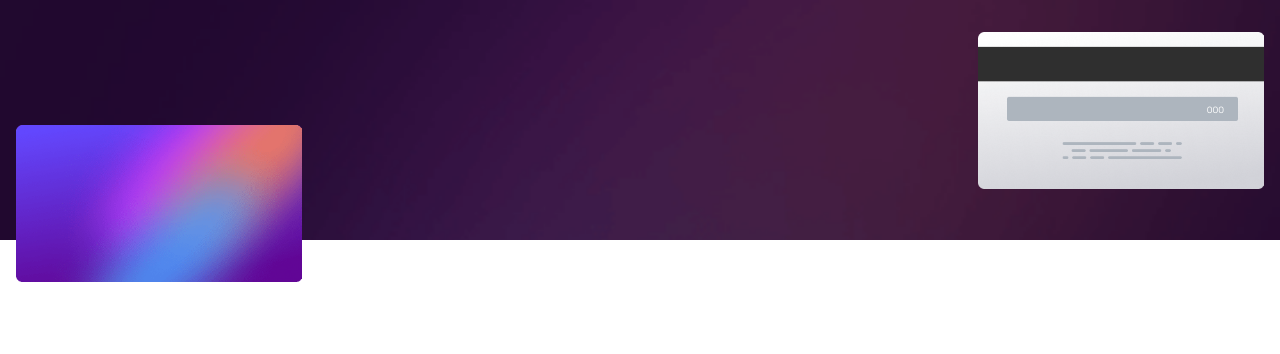
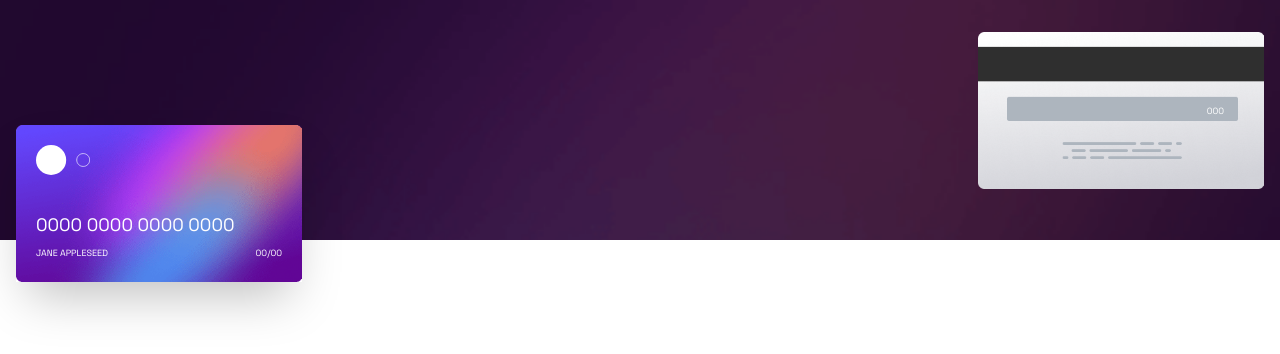
Before and after one commit to solvman/interactive-card-details-form-main, a Next.js app: page / in a window 1280 px wide. Shown: the top 354 px of the page. Built offline with nearby package versions, Linux system fonts and the light colour scheme.

Commit message:
chore: Finish cards

```diff
--- a/app/layout.tsx
+++ b/app/layout.tsx
@@ -20,7 +20,7 @@ export default function RootLayout({
 }>) {
   return (
     <html lang="en">
-      <body className={`${space_grotesk.variable} font-grotesk`}>
+      <body className={`${space_grotesk.variable} font-grotesk text-lg`}>
         {children}
       </body>
     </html>
--- a/app/page.tsx
+++ b/app/page.tsx
@@ -1,3 +1,6 @@
+import Image from "next/image";
+import imageCardLogo from "@/public/images/card-logo.svg";
+
 export default function Home() {
   return (
     <main>
@@ -8,7 +11,20 @@ export default function Home() {
               000
             </p>
           </div>
-          <div className="card relative -top-16 bg-card-front"></div>
+          <div className="card text-inverted relative -top-16 bg-card-front p-5 shadow-2xl">
+            <Image
+              height={30}
+              width={54}
+              src={imageCardLogo}
+              alt="Card logo"
+              className="mb-9"
+            />
+            <p className="text text-lg">0000 0000 0000 0000</p>
+            <div className="flex flex-row">
+              <p className="text-[0.5625rem] uppercase">Jane Appleseed</p>
+              <p className="ml-auto text-[0.5625rem]">00/00</p>
+            </div>
+          </div>
         </div>
       </section>
       <section></section>
--- a/components/Icons.tsx
+++ b/components/Icons.tsx
@@ -1,6 +1,16 @@
-export function IconCardLogo() {
+type IconPropsType = {
+  height?: string;
+  widht?: string;
+};
+
+export function IconCardLogo({ height = "47", width = "84" }) {
   return (
-    <svg width="84" height="47" fill="none" xmlns="http://www.w3.org/2000/svg">
+    <svg
+      width={width}
+      height={height}
+      fill="none"
+      xmlns="http://www.w3.org/2000/svg"
+    >
       <ellipse cx="23.478" cy="23.5" rx="23.478" ry="23.5" fill="#fff" />
       <path
         d="M83.5 23.5c0 5.565-4.507 10.075-10.065 10.075-5.559 0-10.065-4.51-10.065-10.075 0-5.565 4.506-10.075 10.065-10.075 5.558 0 10.065 4.51 10.065 10.075Z"
```
